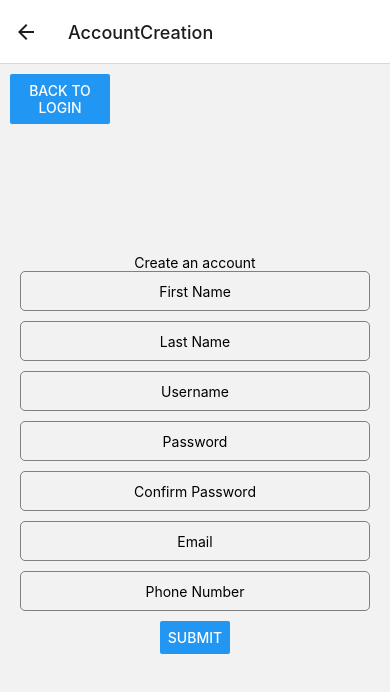
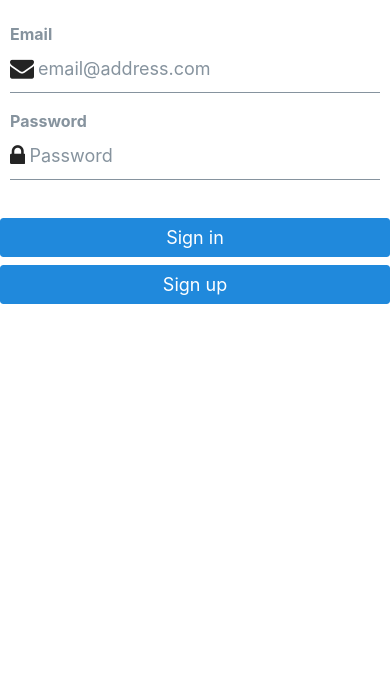
Before and after one commit to Adoyle210/Youth-For-Earthwin, a React Native app in the folder Youth-For-Earthwin/: screen /AccountCreation in a window 390 px wide. Shown: the top 692 px of the page. Built offline with nearby package versions, Linux system fonts and the light colour scheme.

Commit message:
Supabase partial working
Branch now displays the template supabase auth page, JSON issues as detailed in the discord:

https://discordapp.com/channels/1027989711874162688/1027989712650129490/1086027229751951360

```diff
--- a/Youth-For-Earthwin/App.js
+++ /dev/null
@@ -1,22 +0,0 @@
-import React, { useState } from 'react';
-import Login from './Login.js';
-import ForgotPassword from './ForgotPassword.js';
-import AccountCreation from './AccountCreation.js';
-import ProjectOverview from './ProjectOverview.js';
-import { NavigationContainer } from '@react-navigation/native';
-import { createStackNavigator } from '@react-navigation/stack';
-
-const Stack = createStackNavigator();
-
-export default function App() {
-  return (
-        <NavigationContainer>
-          <Stack.Navigator>
-            <Stack.Screen name="Login" component={Login} />
-            <Stack.Screen name="AccountCreation" component={AccountCreation} />
-            <Stack.Screen name="ForgotPassword" component={ForgotPassword} />
-            <Stack.Screen name="ProjectOverview" component={ProjectOverview} />
-          </Stack.Navigator>
-        </NavigationContainer>
-  );
-}
--- /dev/null
+++ b/Youth-For-Earthwin/App.tsx
@@ -0,0 +1,53 @@
+// import React, { useState } from 'react';
+// // import Login from './Login.js';
+// // import ForgotPassword from './ForgotPassword.js';
+// // import AccountCreation from './AccountCreation.js';
+// // import ProjectOverview from './ProjectOverview.js';
+// import { NavigationContainer } from '@react-navigation/native';
+// import { createStackNavigator } from '@react-navigation/stack';
+
+// import Auth from './components/Auth.tsx';
+
+// const Stack = createStackNavigator();
+
+// export default function App() {
+//   return (
+//         <NavigationContainer>
+//           <Stack.Navigator>
+//             {/* <Stack.Screen name="Login" component={Auth} /> */}
+//             <Stack.Screen name="AccountCreation" component={Auth} />
+//             {/* <Stack.Screen name="ForgotPassword" component={ForgotPassword} /> */}
+//             {/* <Stack.Screen name="ProjectOverview" component={ProjectOverview} /> */}
+//           </Stack.Navigator>
+//         </NavigationContainer>
+//   );
+// }
+
+import 'react-native-url-polyfill/auto'
+import { useState, useEffect } from 'react'
+import { supabase } from './config/supabase'
+import Auth from './components/Auth'
+import Account from './components/Account'
+import { View } from 'react-native'
+import { Session } from '@supabase/supabase-js'
+import 'react-native-url-polyfill/auto';
+
+export default function App() {
+  const [session, setSession] = useState<Session | null>(null)
+
+  useEffect(() => {
+    supabase.auth.getSession().then(({ data: { session } }) => {
+      setSession(session)
+    })
+
+    supabase.auth.onAuthStateChange((_event, session) => {
+      setSession(session)
+    })
+  }, [])
+
+  return (
+    <View>
+      {session && session.user ? <Account key={session.user.id} session={session} /> : <Auth />}
+    </View>
+  )
+}
--- a/Youth-For-Earthwin/components/Auth.tsx
+++ b/Youth-For-Earthwin/components/Auth.tsx
@@ -2,6 +2,7 @@ import React, { useState } from 'react'
 import { Alert, StyleSheet, View } from 'react-native'
 import { supabase } from '../config/supabase'
 import { Button, Input } from 'react-native-elements'
+import "react-native-url-polyfill/auto"
 
 export default function Auth() {
   const [email, setEmail] = useState('')
@@ -15,8 +16,12 @@ export default function Auth() {
       email: email,
       password: password,
     })
-
-    if (error) Alert.alert(error.message)
+    console.log("Testing1...")
+    if (error){ Alert.alert(error.message)
+        console.log(error.message)
+        console.log(error.cause)
+    }
+    console.log("Testing2...")
     setLoading(false)
   }
 
--- a/Youth-For-Earthwin/package.json
+++ b/Youth-For-Earthwin/package.json
@@ -24,7 +24,7 @@
     "react-native-safe-area-context": "4.4.1",
     "react-native-url-polyfill": "^1.3.0",
     "react-native-web": "~0.18.9",
-    "typescript": "^5.0.2"
+    "typescript": "^4.6.3"
   },
   "devDependencies": {
     "@babel/core": "^7.12.9"
--- /dev/null
+++ b/Youth-For-Earthwin/tsconfig.json
@@ -0,0 +1,4 @@
+{
+  "compilerOptions": {},
+  "extends": "expo/tsconfig.base"
+}
```
Also changed, not shown: Youth-For-Earthwin/index.js (+30 -20 lines), 1 other file (tests, documents, lock files or other folders).
